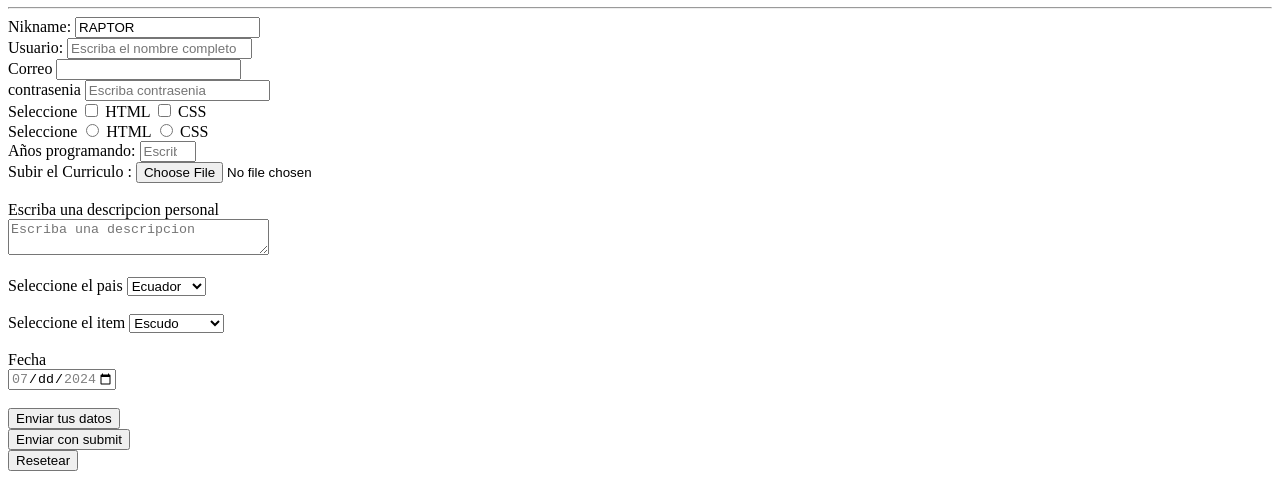
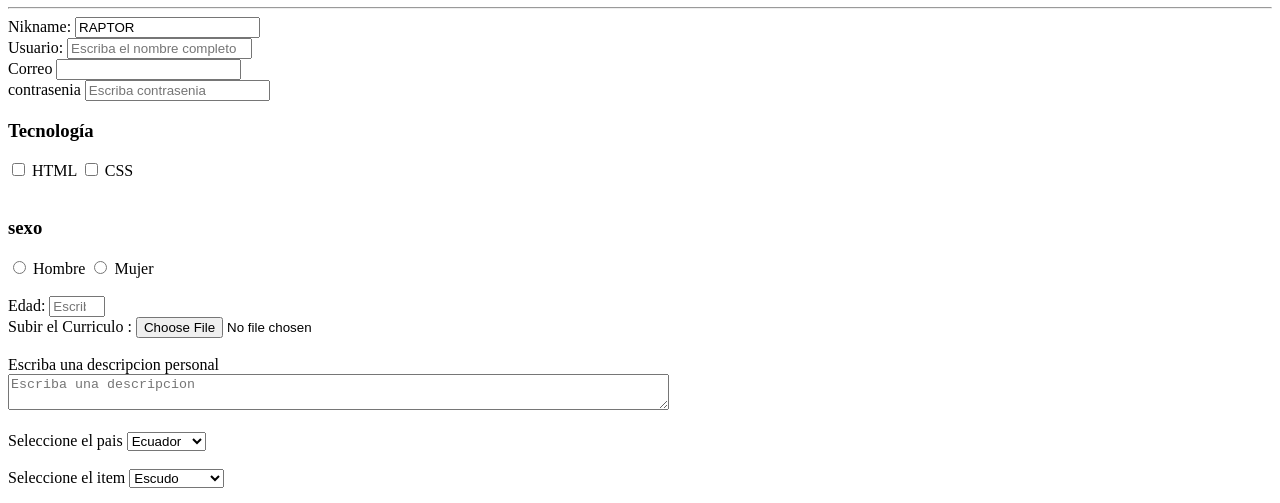
Before and after one commit to 66RAPTOR/CursoHTML, a plain HTML site: page paginas/Formulario/formularios.html in a window 1280 px wide. Shown: the part 73-576 px from the top of the page. Drawn offline with Linux system fonts and the light colour scheme.

Commit message:
Correcciones varias en los input

```diff
--- a/paginas/Formulario/formularios.html
+++ b/paginas/Formulario/formularios.html
@@ -14,7 +14,7 @@
 
     <form action="envio.php" method="POST">
         <label for="">Nikname:</label>
-        <input type="text" id="nikname" name="nikname" placeholder="Escriba el nikname" value="RAPTOR" readonly>
+        <input type="text" id="nikname" name="nikname"  value="RAPTOR" readonly>
         <br>
 
         <label for="">Usuario:</label>
@@ -30,18 +30,25 @@
             minlength="5">
         <br>
 
-        <label for="f1_condiciones">Seleccione</label>
-        <input type="checkbox" name="f1_condiciones" id="f1_condiciones" value="html"> HTML
-        <input type="checkbox" name="f1_condiciones" id="f1_condiciones" value="CSS"> CSS
+        <h3>Tecnología</h3>
+        <input type="checkbox" name="Tecnología" id="HTML" value="HTML">
+        <label for="HTML">HTML</label>
+
+        <input type="checkbox" name="Tecnología" id="CSS" value="CSS">
+        <label for="CSS">CSS</label>
+
+        <br>
         <br>
 
-        <label for="">Seleccione</label>
-        <input type="radio" name="f1_condiciones" id="f1_condiciones" value="html"> HTML
-        <input type="radio" name="f1_condiciones" id="f1_condiciones" value="CSS"> CSS
+        <h3>sexo</h3>
+        <input type="radio" name="sexo" id="hombre" value="Hombre">
+        <label for="hombre">Hombre</label>
+        <input type="radio" name="sexo" id="mujer" value="Mujer">
+        <label for="mujer">Mujer</label><br>
         <br>
 
-        <label for="anioProgramando">Años programando:</label>
-        <input type="number" id="anioProgramando" name="anioProgramando"
+        <label for="edad">Edad:</label>
+        <input type="number" id="edad" name="edad"
             placeholder="Escriba cuantos años lleva programando" min="3" max="30" required>
         <br>
 
@@ -50,7 +57,7 @@
         <br><br>
 
         <label for="opinion">Escriba una descripcion personal</label> <br>
-        <textarea name="opinion" id="opinion" placeholder="Escriba una descripcion" cols="30"></textarea>
+        <textarea name="opinion" id="opinion" placeholder="Escriba una descripcion" cols="80%"></textarea>
         <br><br>
 
         <label for="pais">Seleccione el pais</label>
@@ -64,7 +71,7 @@
             <optgroup label="Armadura">
                 <option value="Escudo">Escudo</option>
                 <option value="Lanza">Lanza</option>
-            </optgroup>
+            </optgroup><hr>
             <optgroup label="Ataque">
                 <option value="Fuerza">Fuerza</option>
                 <option value="Velocidad">Velocidad</option>
@@ -74,8 +81,8 @@
         </select>
         <br><br>
 
-        <label for="fecha">Fecha</label><br>
-        <input type="date" name="date" id="date" max="2024-07-30" min="2024-07-10">
+        <label for="fecha">Fecha</label>
+        <input type="date" id="fecha" name="fecha" max="2024-07-30" min="2024-07-10">
         <br>
         <br>
 
```
Also changed, not shown: paginas/Formulario/formulario2.html (+20 -0 lines).
